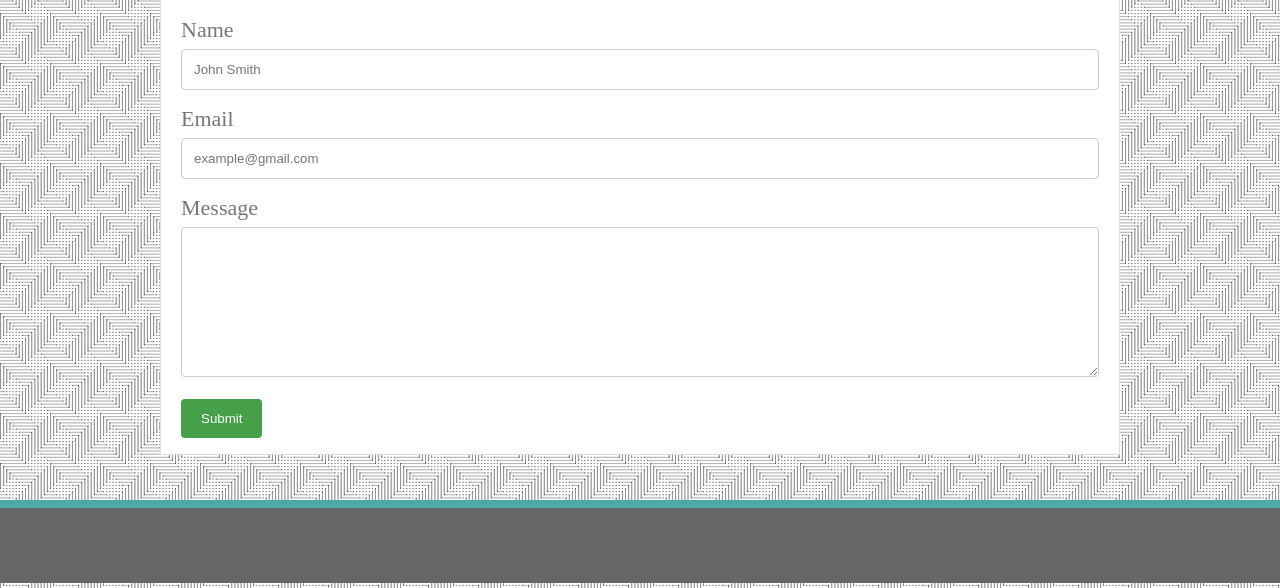
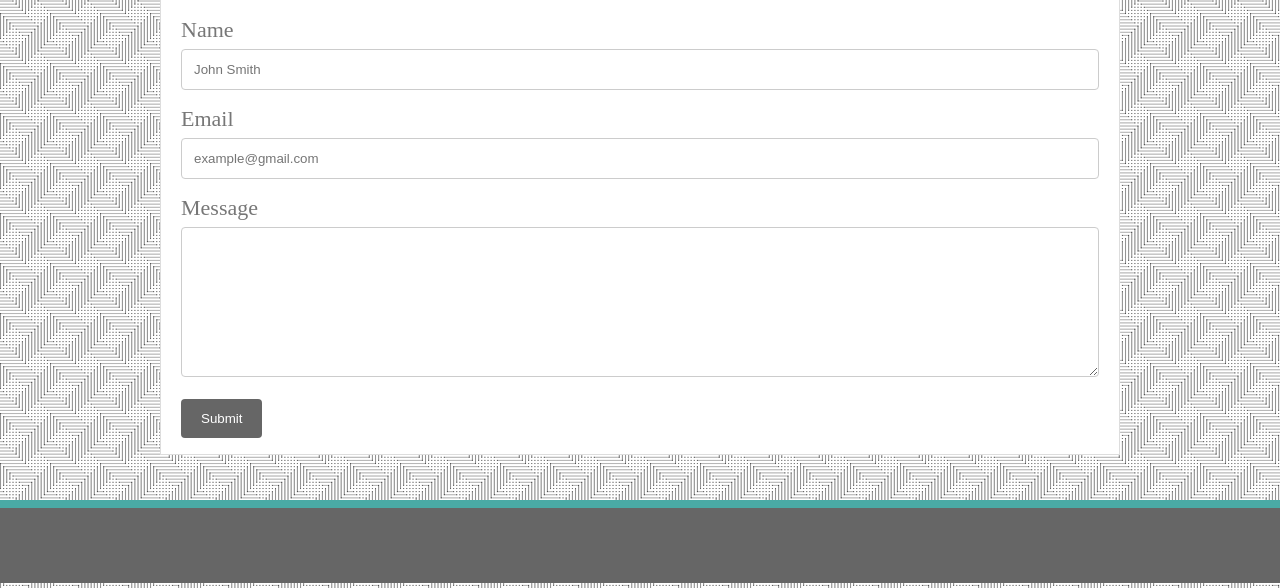
Before and after one commit to caseydean8/Basic-Portfolio, a plain HTML site: page contact.html in a window 1280 px wide. In both pictures the pointer is over the input "Submit". Shown: the part 212-800 px from the top of the page. Drawn offline with Linux system fonts and the light colour scheme.

Commit message:
changed contact page submit button color to match footer color

```diff
--- a/assets/css/style.css
+++ b/assets/css/style.css
@@ -147,7 +147,7 @@ input[type=text], select, textarea {
   }
 
   input[type=submit]:hover {
-    background-color: #45a049;
+    background-color: #666666;
   }
 
   footer {
```
